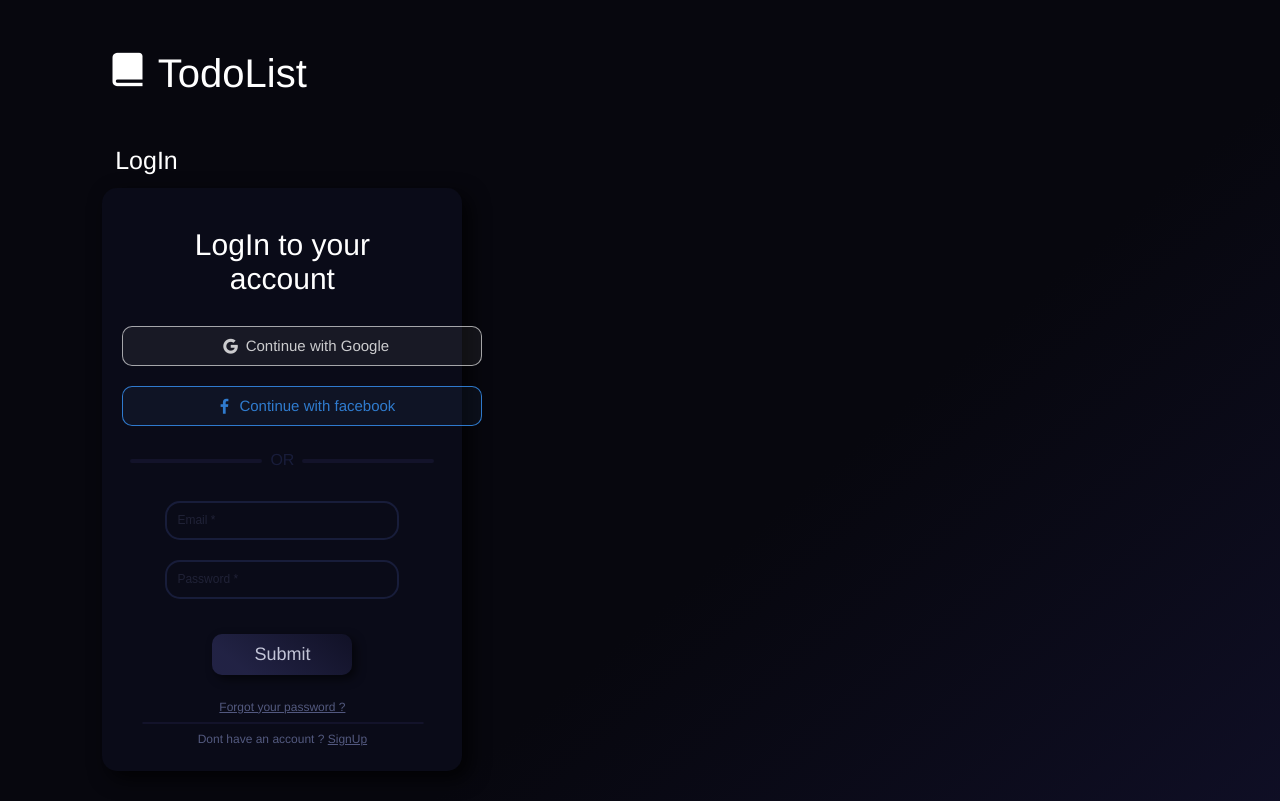
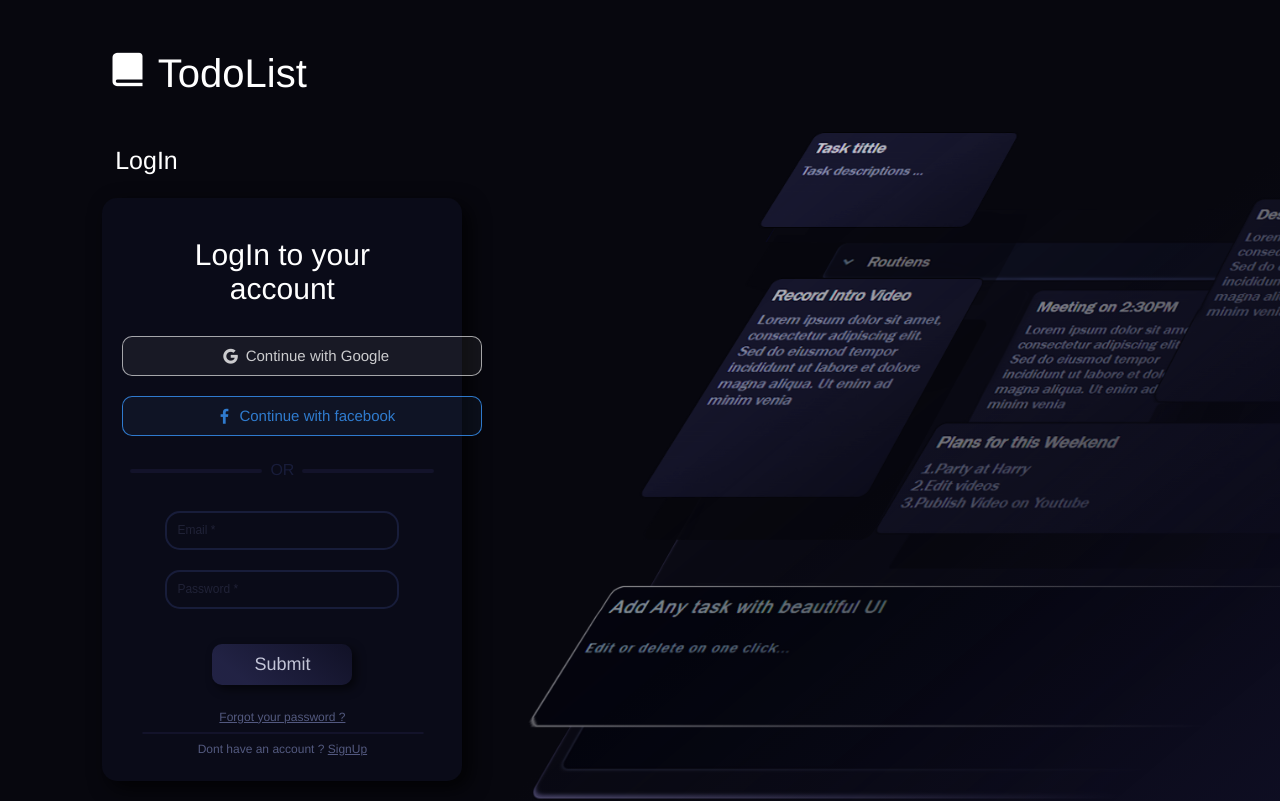
Before and after one commit to BROOTBULL/todolist-with-reactjs, a React (Vite) app in the folder frontend/: page /LogIn in a window 1280 px wide. Shown: the top 801 px of the page. Built offline with nearby package versions, Linux system fonts and the light colour scheme; no server answers; a web font is replaced by a local one.

Commit message:
new ui changes ..now fetch sections

```diff
--- a/frontend/SignUpPage/signUp.css
+++ b/frontend/SignUpPage/signUp.css
@@ -1,8 +1,32 @@
-.signup
-{
+.signUpBox {
+  display: flex;
+  gap: 0px;
+  flex-direction: row;
+}
+.signupImage {
+  position: relative;
+  flex-grow: 1;
+  height: 800px;
+  top: -100px;
+  width: 100px;
+  background-image: url(../public/media/floatbox2.png);
+  background-size: cover;
+  background-repeat: no-repeat;
+  mask-image: linear-gradient(
+    140deg,
+    rgba(0, 0, 0, 1) 10%,
+    rgba(0, 0, 0, 0) 85%
+  );
+  -webkit-mask-image: linear-gradient(
+    140deg,
+    rgba(0, 0, 0, 1) 10%,
+    rgba(0, 0, 0, 0) 85%
+  ); /* For better browser support */
+}
+.signup {
   display: flex;
   flex-direction: column;
-    margin:1% 8% 8%;
+  margin: 1% 1% 8% 8%;
   padding: 20px;
   padding-bottom: 5px;
   width: 25%;
@@ -12,26 +36,22 @@
   background-color: rgba(16, 20, 40, 0.373);
   box-shadow: 7px 7px 20px rgba(0, 0, 0, 0.808);
 }
-.head_pagename
-{
+.head_pagename {
   margin: 10px 9%;
   font-size: 25px;
 }
-.head_info
-{
+.head_info {
   font-size: 30px;
   padding: 20px;
 }
 
-.User_input_box
-{
+.User_input_box {
   padding: 20px;
   align-items: center;
   display: flex;
   flex-direction: column;
 }
-.signup .userInput
-{
+.signup .userInput {
   color: rgb(172, 206, 255);
   border-width: 2px;
   border-color: rgba(62, 75, 146, 0.278);
@@ -46,21 +66,19 @@
   border-radius: 15px;
 }
 
-.signup .userInput::placeholder
-{
+.signup .userInput::placeholder {
   font-size: 12px;
   color: rgba(131, 141, 195, 0.181);
 }
 
-.Oauths
-{
+.Oauths {
   display: flex;
   justify-content: center;
   align-items: center;
   height: 40px;
   width: 360px;
   margin: 10px auto;
-    font-size: 15px ;
+  font-size: 15px;
   border-width: 1px;
   padding: 10px;
   color: rgba(255, 255, 255, 0.778) !important;
@@ -69,34 +87,29 @@
   border-style: solid;
   border-radius: 10px;
   cursor: pointer;
-    transition:.3s;
+  transition: 0.3s;
 }
 
-.Oauths.facebook
-{
+.Oauths.facebook {
   color: rgba(57, 153, 255, 0.778) !important;
   border-color: rgba(57, 153, 255, 0.778);
   background-color: rgba(107, 174, 255, 0.06);
 }
 
-.Oauths .bx
-{
-  margin:5px;
+.Oauths .bx {
+  margin: 5px;
   font-size: 20px;
 }
 
-.Oauths:hover
-{
+.Oauths:hover {
   background-color: rgba(255, 255, 255, 0.312);
-
 }
 
-.user_submit_btn
-{
+.user_submit_btn {
   padding: 10px;
   color: rgba(236, 239, 255, 0.8) !important;
   width: 50%;
-    font-size: 18px ;
+  font-size: 18px;
   margin: 25px 0px;
   border-radius: 10px;
   box-shadow: 4px 4px 10px rgba(0, 0, 0, 0.588);
@@ -106,10 +119,9 @@
     rgba(20, 20, 45, 0.686)
   );
   cursor: pointer;
-    transition:.3s;
+  transition: 0.3s;
 }
-.user_submit_btn:hover
-{
+.user_submit_btn:hover {
   text-shadow: 0px 0px 10px rgba(255, 255, 255, 0.293);
   box-shadow: 0px 0px 20px rgba(105, 103, 162, 0.112);
   background-color: rgba(63, 70, 200, 0.279);
--- a/frontend/SignUpPage/signUp.jsx
+++ b/frontend/SignUpPage/signUp.jsx
@@ -100,7 +100,7 @@ export default function SignUpPage()
              </form>
 
             </div>
-            <div className="signupImage"></div>
+            <div className="signupImage"/>
           </div>
         <Footer/>
         </>
--- a/frontend/src/inputProject.jsx
+++ b/frontend/src/inputProject.jsx
@@ -2,6 +2,7 @@ import axios from "axios";
 import { useState} from "react";
 import $ from "jquery";
 import { authStore } from "../store/auth.store";
+import { todoStore } from "../store/todo.store";
 
 const URL="http://localhost:3000";
 
@@ -20,7 +21,8 @@ function InputProjects()
         projectName:""
     });
 
-    const {userId,setProjectSelected,fetchProjects}=authStore()
+    const {userId}=authStore();
+    const {setProjectSelected,fetchProjects}=todoStore()
 
 
 
```
Also changed, not shown: frontend/public/media/floatbox.png (added), frontend/public/media/floatbox2.png (added). Lines whose indentation alone changed are shown as unchanged.
